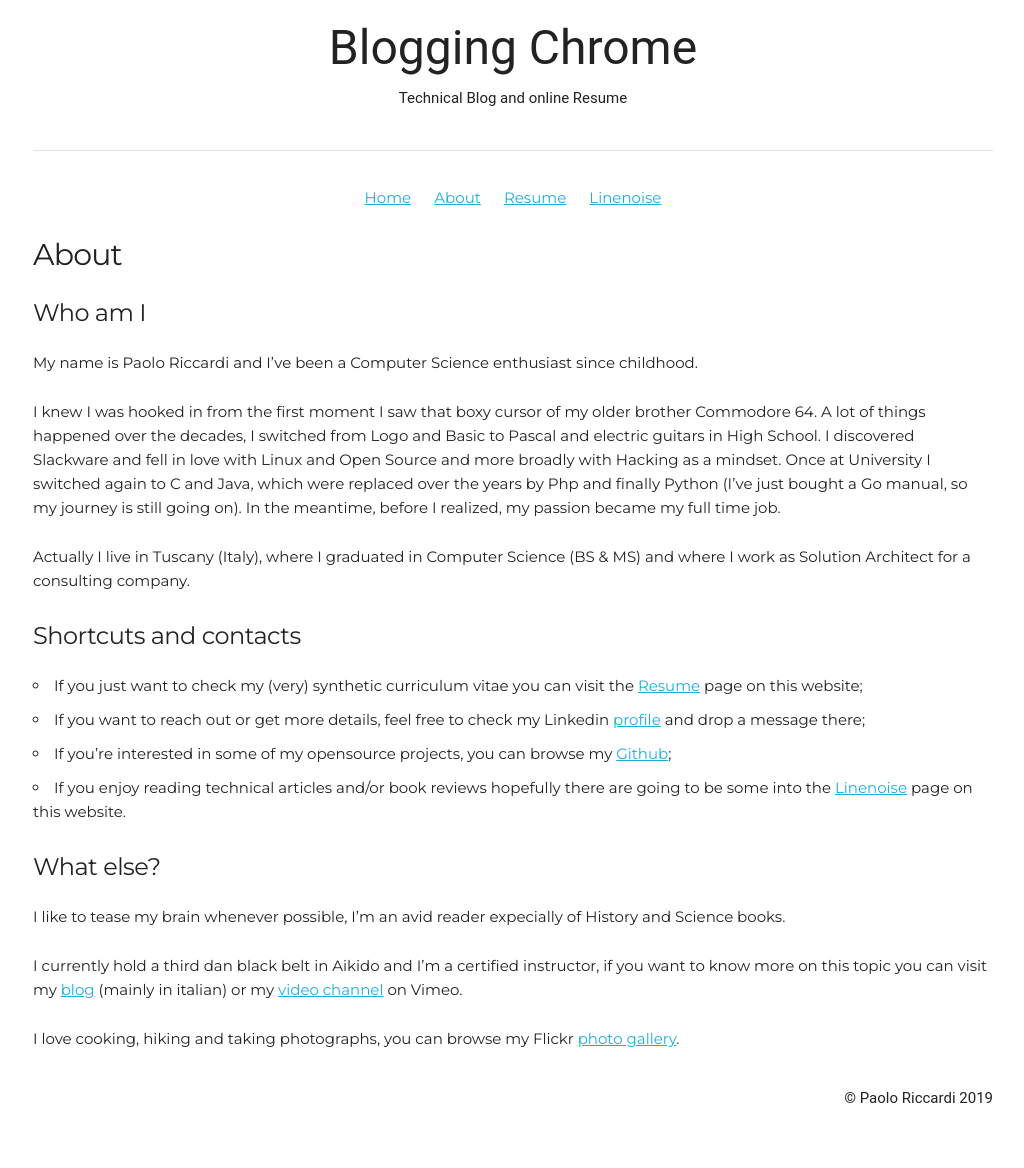
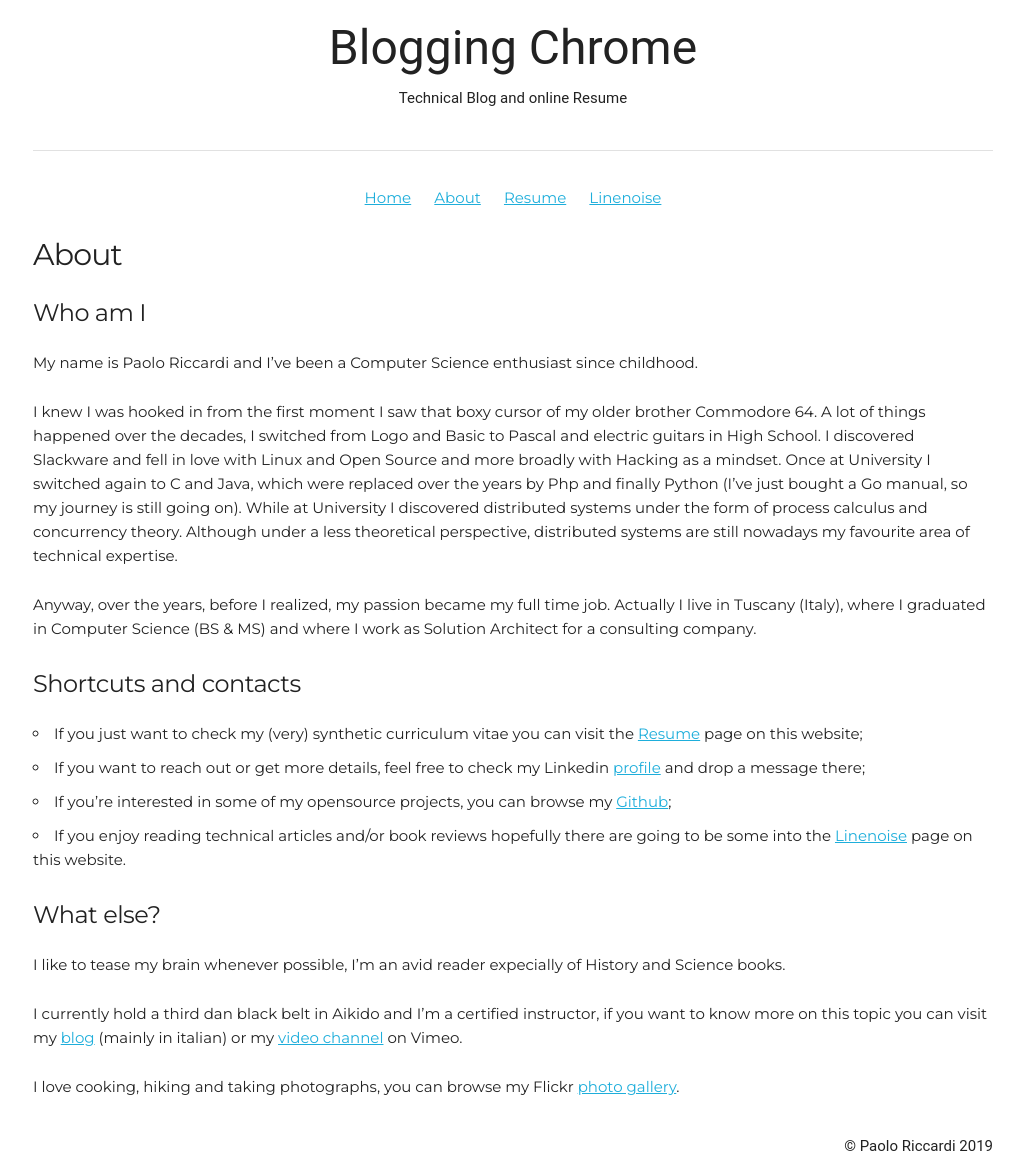
Before and after one commit to paoloriccardi/paoloriccardi.github.io, a Jekyll site: the page built from whoami.md, in a window 1280 px wide. Shown: the whole page, without its empty margins (127-1151 px from the left). Built offline with Jekyll 4.4.1, drawn with Linux system fonts in a browser that asks for light colours; before the commit the page ends 1120 px from its top, so only the background shows below that.

Commit message:
fixed whoami

```diff
--- a/whoami.md
+++ b/whoami.md
@@ -12,8 +12,9 @@ My name is Paolo Riccardi and I've been a Computer Science enthusiast since chil
 I knew I was hooked in from the first moment I saw that boxy cursor of my older brother Commodore 64.
 A lot of things happened over the decades, I switched from Logo and Basic to Pascal and electric guitars in High School. I discovered Slackware and fell in love with Linux and Open Source and more broadly with Hacking as a mindset.
 Once at University I switched again to C and Java, which were replaced over the years by Php and finally Python (I've just bought a Go manual, so my journey is still going on).
-In the meantime, before I realized, my passion became my full time job.
+While at University I discovered distributed systems under the form of process calculus and concurrency theory. Although under a less theoretical perspective, distributed systems are still nowadays my favourite area of technical expertise.
 
+Anyway, over the years, before I realized, my passion became my full time job.
 Actually I live in Tuscany (Italy), where I graduated in Computer Science (BS & MS) and where I work as Solution Architect for a consulting company.
 
 ##### Shortcuts and contacts
```
